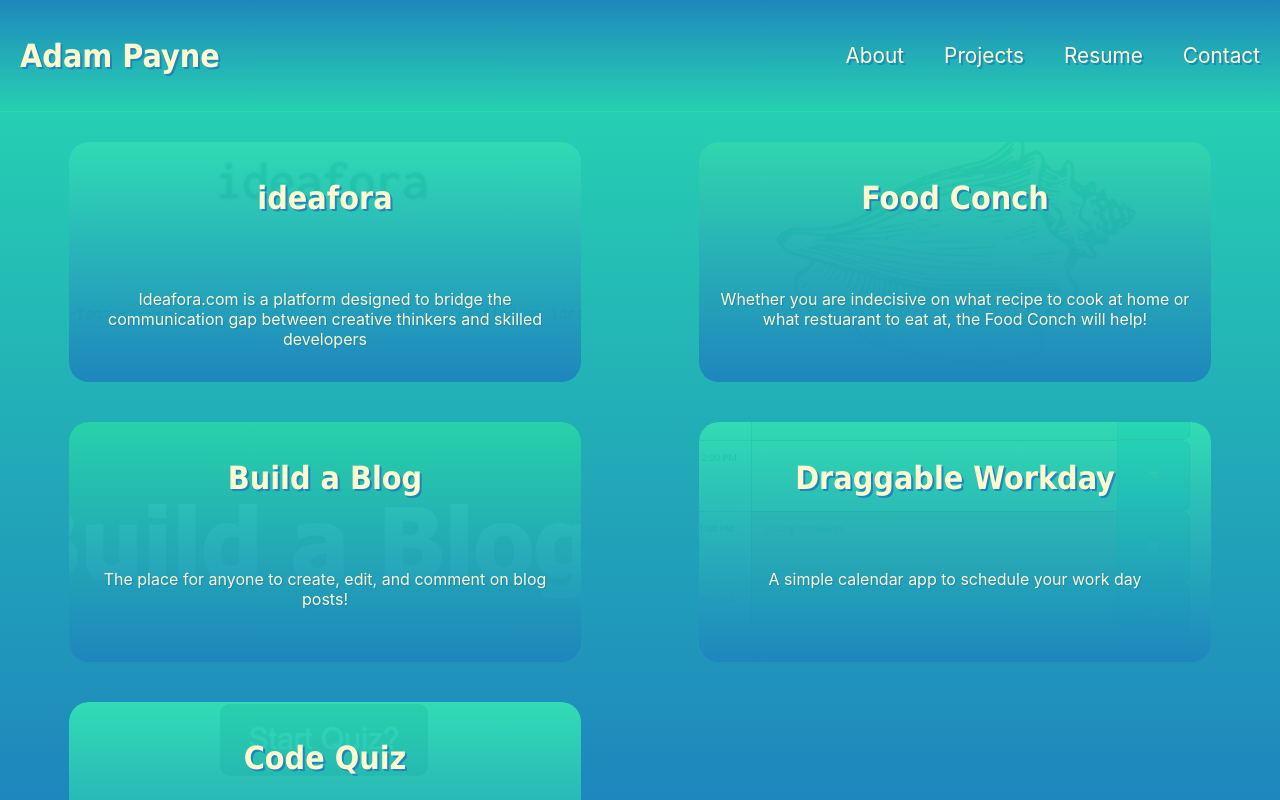
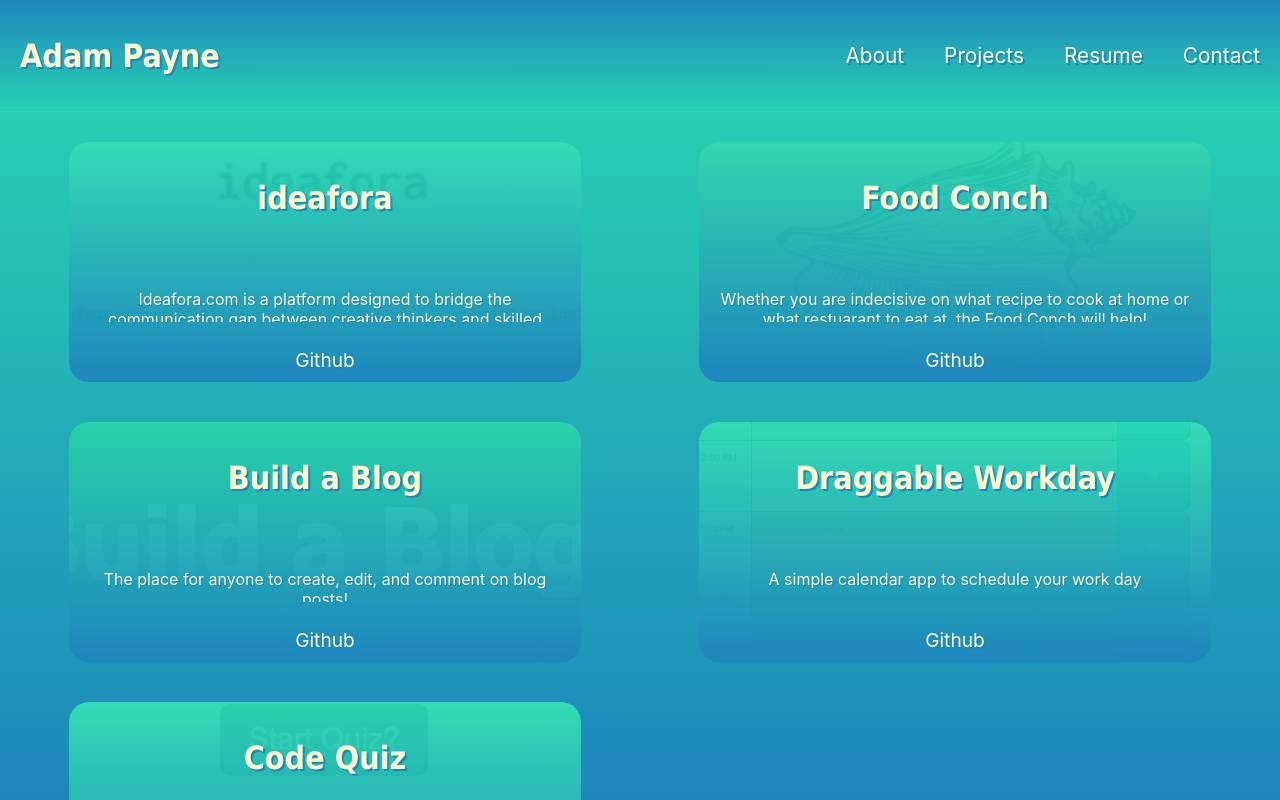
Before and after one commit to MrSumada/adam-payne-portfoli2.0, a React (Create React App) app: page / in a window 1280 px wide. Shown: the top 800 px of the page. Built offline with nearby package versions, Linux system fonts and the light colour scheme.

Commit message:
add github links to projects

```diff
--- a/src/components/Projects/index.js
+++ b/src/components/Projects/index.js
@@ -13,30 +13,35 @@ function Projects() {
             name: 'ideafora',
             description: 'Ideafora.com is a platform designed to bridge the communication gap between creative thinkers and skilled developers',
             link: 'https://ihaveanideafora.herokuapp.com/',
+            github: 'https://github.com/becketbowes/ihaveanideafora',
             image: imageIdeafora
         },
         {
             name: 'Food Conch',
             description: 'Whether you are indecisive on what recipe to cook at home or what restuarant to eat at, the Food Conch will help!',
             link: 'https://alessandrob96.github.io/The-Food-Conch/',
+            github: 'https://github.com/AlessandroB96/The-Food-Conch',
             image: imageConch
         },
         {
             name: 'Build a Blog',
             description: 'The place for anyone to create, edit, and comment on blog posts!',
             link: 'https://build-a-blog.herokuapp.com/',
+            github: 'https://github.com/MrSumada/build-a-blog',
             image:  imageBlog
         },
         {
             name: 'Draggable Workday',
             description: 'A simple calendar app to schedule your work day',
             link: 'https://mrsumada.github.io/draggable-hourly-workday-scheduler/',
+            github: 'https://github.com/MrSumada/draggable-hourly-workday-scheduler',
             image:  imageWorkday
         },
         {
             name: 'Code Quiz',
             description: 'The timed javascript quiz made with javascript.',
             link: 'https://mrsumada.github.io/javascript-coded-javascript-code-quiz/',
+            github: 'https://github.com/MrSumada/javascript-coded-javascript-code-quiz',
             image:  imageQuiz
         }
     ])
@@ -61,6 +66,7 @@ function Projects() {
                             src={site.image}
                         /> */}
                         <p className="project-description">{site.description}</p>
+                        <a className="github-link" href={site.github}>Github</a>
                     </div>
                 </a>
             ))}
--- a/src/index.css
+++ b/src/index.css
@@ -173,10 +173,6 @@ button {
   margin: 18px auto;
 }
 
-.project-container a {
-  font-size: 2em;
-}
-
 .project-container p {
   color: var(--font-color-1);
   font-size: 1em;
@@ -187,6 +183,18 @@ button {
 
 .project-description {
   flex-basis: 40%;
+}
+
+.github-link {
+  font-size: 1.2em;
+  padding: 0 20px;
+  margin: 10px auto;
+  border-radius: 15px;
+}
+
+.github-link:hover {
+  border: 2px solid var(--bg-1-color);
+  margin: 8px auto;
 }
 
 .resume {
```
